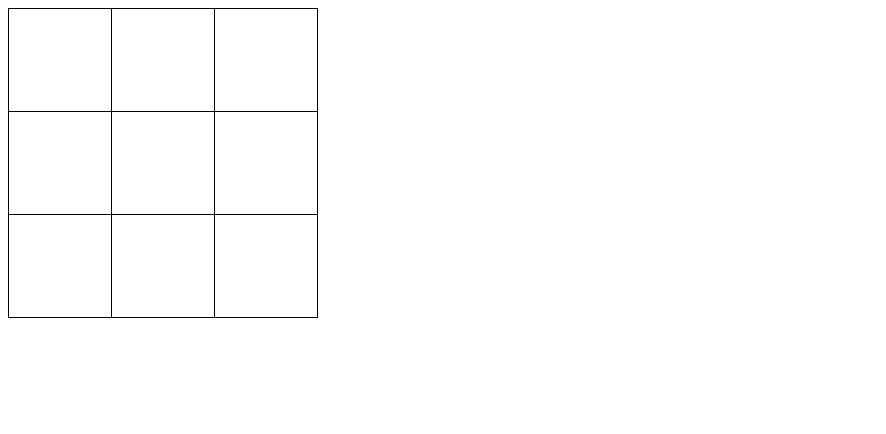
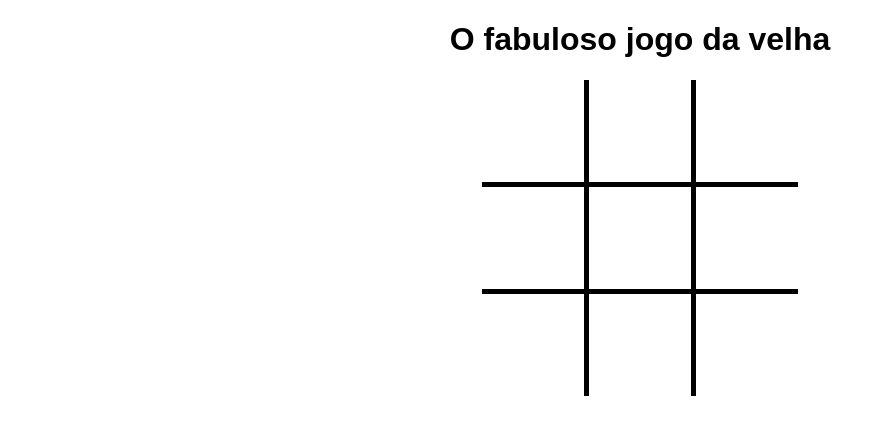
Before and after one commit to oldsgame/tic-tac-toe, a plain HTML site: page index.html in a window 1280 px wide. Shown: the whole page, without its empty margins (0-886 px from the left). Drawn offline with Linux system fonts and the light colour scheme.

Commit message:
Separando arquivo de estilos e deixando mais parecido com jogo da velha

```diff
--- a/index.html
+++ b/index.html
@@ -6,24 +6,10 @@
         <meta name="viewport" content="width=device-width, initial-scale=1" />
         <meta name="theme-color" content="#000000" />
         <title>Old's game</title>
+        <link rel="stylesheet" type="text/css" href="style.css">
     </head>
-    <style>
-    table {
-      border-collapse: collapse;
-    }
-
-    td {
-      width: 100px;
-      height: 100px;
-      font-size: 3em;
-      font-family: Arial, Helvetica, sans-serif;
-      text-align: center;
-      border: 1px solid black;
-      cursor: pointer;
-      user-select: none;
-    }
-    </style>
     <body>
+        <h1>O fabuloso jogo da velha</h1>
         <table>
             <tr>
                 <td id="0"></td>
--- /dev/null
+++ b/style.css
@@ -0,0 +1,25 @@
+body {
+  font-family: Arial, Helvetica, sans-serif;
+  text-align: center;
+}
+
+table {
+  margin: 0 auto;
+  border-collapse: collapse;
+}
+
+td {
+  width: 100px;
+  height: 100px;
+  font-size: 3em;
+  text-align: center;
+  cursor: pointer;
+}
+
+td ~ td {
+  border-left: 5px solid black;
+}
+
+tr ~ tr {
+  border-top: 5px solid black;
+}
```
